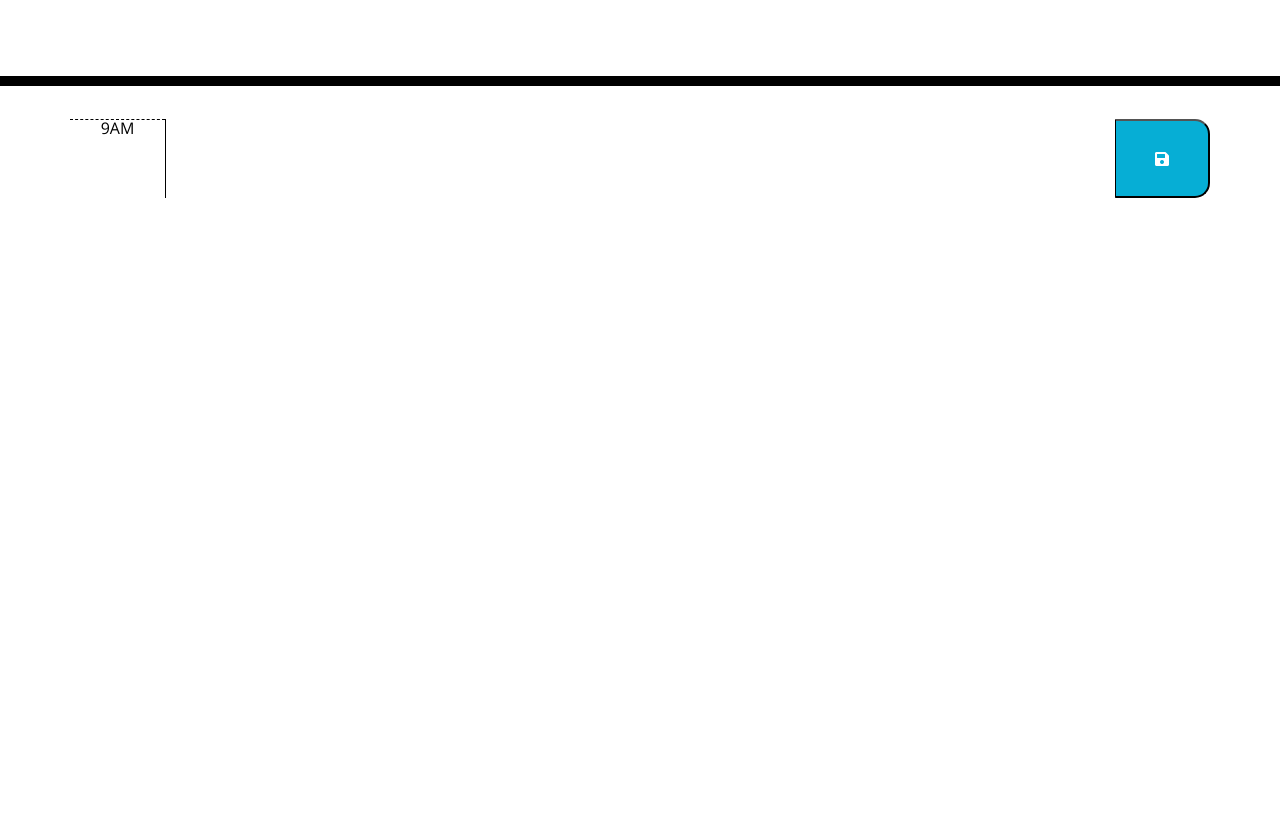
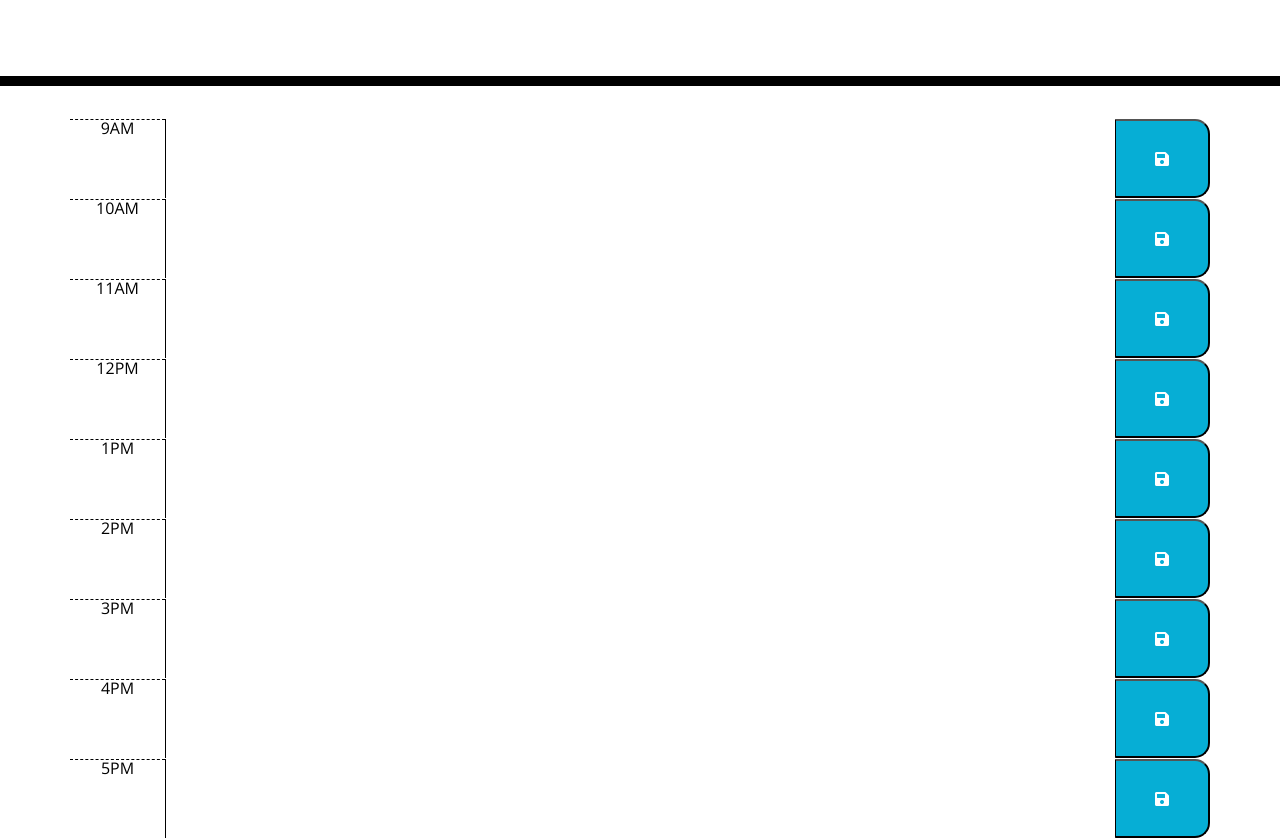
Before and after one commit to KJ234/schedule-your-day, a plain HTML site: page Develop/index.html in a window 1280 px wide. Shown: the part 182-1020 px from the top of the page. Before the commit the page ends 800 px from the top, so only its background shows below. Drawn offline with nearby package versions, Linux system fonts and the light colour scheme.

Commit message:
completing the rest of the time blocks

```diff
--- a/Develop/index.html
+++ b/Develop/index.html
@@ -35,6 +35,46 @@
         <textarea class="col-10 description"></textarea>
         <button class="col-1 saveBtn"><i class="fas fa-save"></i></button>
       </div>
+      <div id="hour10" class="row time-block">
+        <div class="col-1 hour">10AM</div>
+        <textarea class="col-10 description"></textarea>
+        <button class="col-1 saveBtn"><i class="fas fa-save"></i></button>
+      </div>
+      <div id="hour11" class="row time-block">
+        <div class="col-1 hour">11AM</div>
+        <textarea class="col-10 description"></textarea>
+        <button class="col-1 saveBtn"><i class="fas fa-save"></i></button>
+      </div>
+      <div id="hour12" class="row time-block">
+        <div class="col-1 hour">12PM</div>
+        <textarea class="col-10 description"></textarea>
+        <button class="col-1 saveBtn"><i class="fas fa-save"></i></button>
+      </div>
+      <div id="hour13" class="row time-block">
+        <div class="col-1 hour">1PM</div>
+        <textarea class="col-10 description"></textarea>
+        <button class="col-1 saveBtn"><i class="fas fa-save"></i></button>
+      </div>
+      <div id="hour14" class="row time-block">
+        <div class="col-1 hour">2PM</div>
+        <textarea class="col-10 description"></textarea>
+        <button class="col-1 saveBtn"><i class="fas fa-save"></i></button>
+      </div>
+      <div id="hour15" class="row time-block">
+        <div class="col-1 hour">3PM</div>
+        <textarea class="col-10 description"></textarea>
+        <button class="col-1 saveBtn"><i class="fas fa-save"></i></button>
+      </div>
+      <div id="hour16" class="row time-block">
+        <div class="col-1 hour">4PM</div>
+        <textarea class="col-10 description"></textarea>
+        <button class="col-1 saveBtn"><i class="fas fa-save"></i></button>
+      </div>
+      <div id="hour17" class="row time-block">
+        <div class="col-1 hour">5PM</div>
+        <textarea class="col-10 description"></textarea>
+        <button class="col-1 saveBtn"><i class="fas fa-save"></i></button>
+      </div>
     </div>
 
     <script src="https://cdnjs.cloudflare.com/ajax/libs/jquery/3.2.1/jquery.min.js"></script>
```
